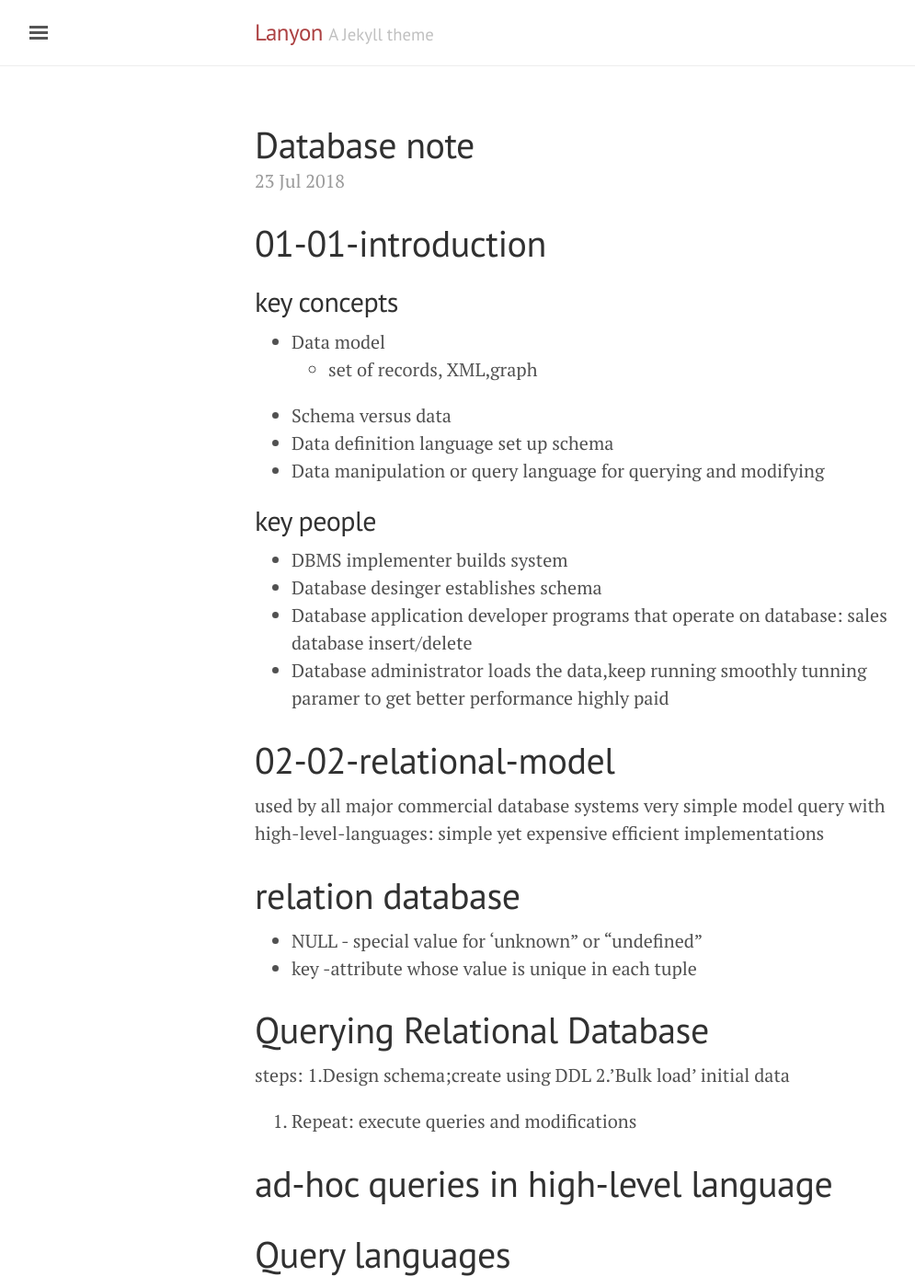
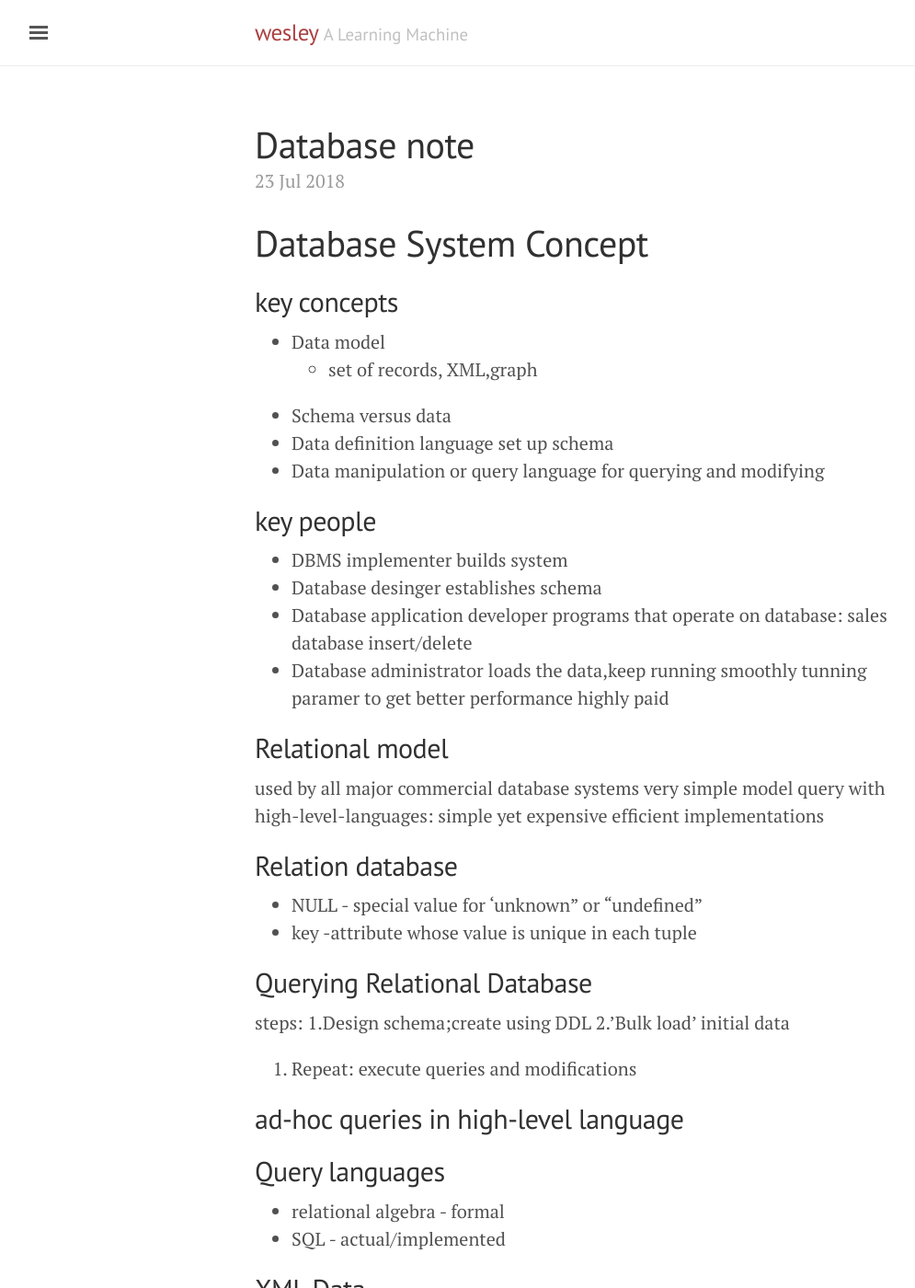
Before and after one commit to wesleytao/blog, a Jekyll site: the page built from _posts/2018-07-23-Database note.md, in a window 1280 px wide and 1400 px high. Shown: the whole window at 92% size, without its empty margins (3-998 px from the left). Built offline with Jekyll 4.4.1, drawn with Linux system fonts in a browser that asks for light colours; our own code applies the rules of GitHub Pages for plain Markdown files; some of the changed text lies outside the part shown.

Commit message:
update frame work

```diff
--- a/_config.yml
+++ b/_config.yml
@@ -7,9 +7,9 @@ permalink:           pretty
 # permalink:           /blog/:year/:month/:day/:title/
 
 # Setup
-title:               Lanyon
-tagline:             'A Jekyll theme'
-description:         'A reserved <a href="http://jekyllrb.com" target="_blank">Jekyll</a> theme that places the utmost gravity on content with a hidden drawer. Made by <a href="https://twitter.com/mdo" target="_blank">@mdo</a>.'
+title:               wesley
+tagline:             'A Learning Machine'
+description:         'A place for organizing thoughts and dream about tech future'
 url:                 wesleytao.github.io
 baseurl:             '/blog'
 # baseurl:             ''
--- a/_includes/sidebar.html
+++ b/_includes/sidebar.html
@@ -26,8 +26,8 @@
     {% endfor %}
 
     <!-- <a class="sidebar-nav-item" href="{{ site.github.repo }}/archive/v{{ site.version }}.zip">Download</a> -->
-    <a class="sidebar-nav-item" href="https://www.adatos.com/">Company</a>
-    <!-- <a class='sidebar-nav-item' href="https://wesleytao.github.io/">Hire Me!</a> -->
+    <a class="sidebar-nav-item" href="https://github.com/wesleytao">Github</a>
+    <a class='sidebar-nav-item' href="https://wesleytao.github.io/">Hire Me!</a>
     <span class="sidebar-nav-item">Currently v{{ site.version }}</span>
   </nav>
 
--- a/_posts/2018-07-23-Database note.md
+++ b/_posts/2018-07-23-Database note.md
@@ -1,5 +1,5 @@
 
-# 01-01-introduction
+# Database System Concept
 ## key concepts
 * Data model
 	* set of records, XML,graph
@@ -21,28 +21,28 @@ loads the data,keep running smoothly
 tunning paramer to get better performance
 highly paid
 
-# 02-02-relational-model
+## Relational model
 used by all major commercial database systems
 very simple model
 query with high-level-languages: simple yet expensive
 efficient implementations
 
-# relation database
+## Relation database
 * NULL - special value for 'unknown" or "undefined"
 * key -attribute whose value is unique in each tuple
 
-# Querying Relational Database
+## Querying Relational Database
 steps:
 1.Design schema;create using DDL
 2.'Bulk load' initial data
 3. Repeat: execute queries and modifications
 
-# ad-hoc queries in high-level language
-# Query languages
+## ad-hoc queries in high-level language
+## Query languages
 * relational algebra - formal
 * SQL - actual/implemented
 
-# XML Data
+## XML Data
 * Introduction,well-informed XML(extensible markup language)
 * well-formed XML
 adheres to basic structural requirements
```
Also changed, not shown: _posts/2018-04-23-Indeed.md (renamed from _posts/2018-04-23-Indeed.markdown, +1 -1 lines), about.md (added, +8 -0 lines).
